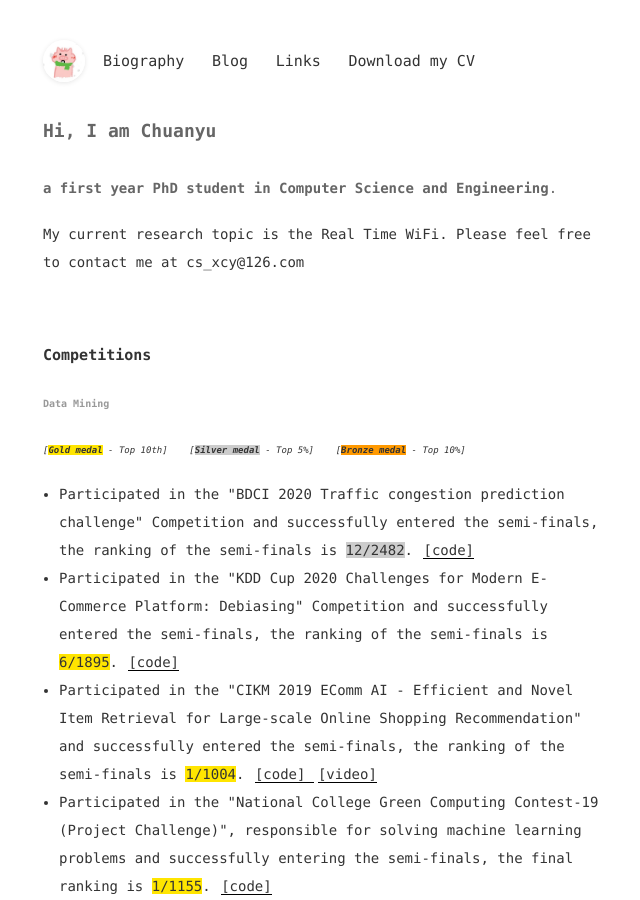
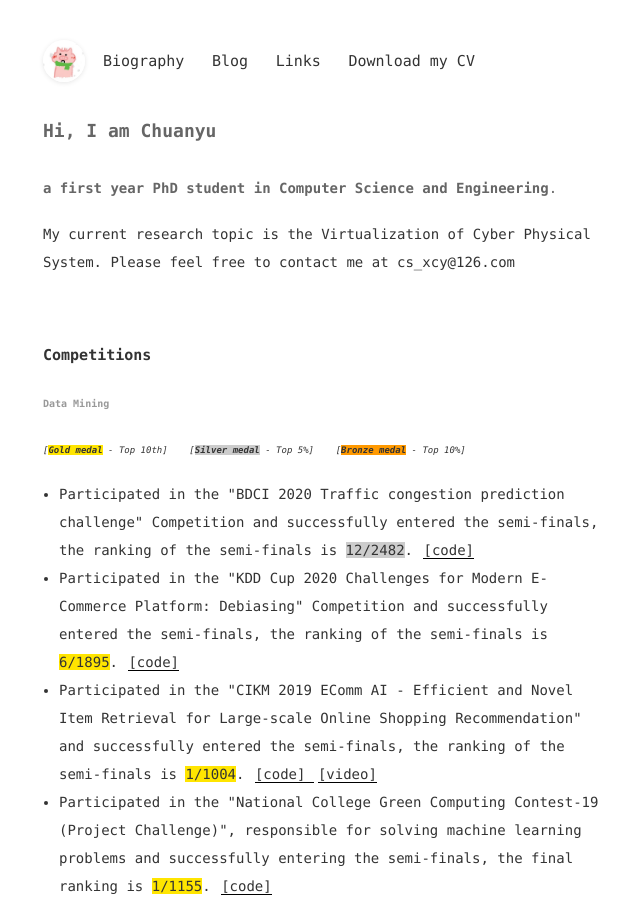
Before and after one commit to ChuanyuXue/profile, a Jekyll site: the page built from index.html, in a window 1280 px wide and 900 px high. Shown: the whole window, without its empty margins (311-951 px from the left). Built offline with Jekyll 4.4.1, drawn with Linux system fonts in a browser that asks for light colours.

Commit message:
Update index.html

```diff
--- a/index.html
+++ b/index.html
@@ -8,7 +8,7 @@ js: [blog.js]
 	<strong><span style="color:#666666;">a first year PhD student in Computer Science and Engineering</span></strong><span style="color:#666666;">.&nbsp;</span>
 </p>
 <p>
-	My current research topic is the Real Time WiFi. Please feel free to contact me at cs_xcy@126.com
+	My current research topic is the Virtualization of Cyber Physical System. Please feel free to contact me at cs_xcy@126.com
 </p>
 <p>
 	<br />
```
